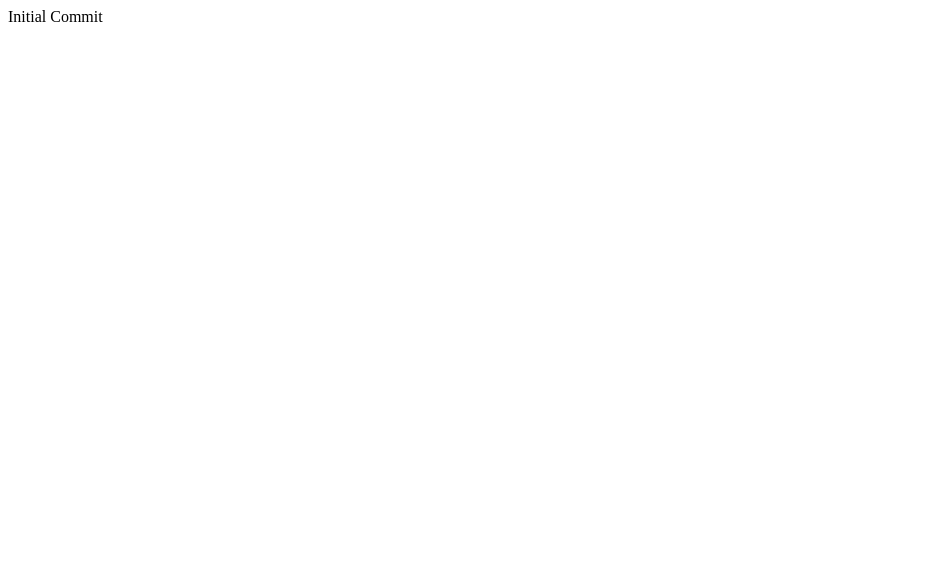
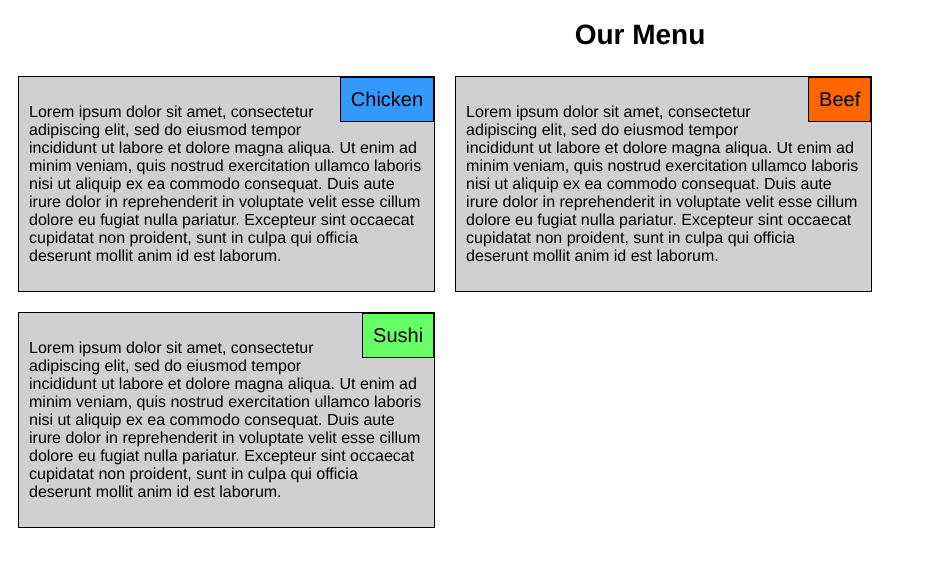
Before and after one commit to scottspencer/fullstack-course4-module2, a plain HTML site: page module2-solution/index.html in a window 1280 px wide. Shown: the whole page, without its empty margins (0-927 px from the left). Drawn offline with Linux system fonts and the light colour scheme.

Commit message:
work in progress

```diff
--- /dev/null
+++ b/module2-solution/css/styles.css
@@ -0,0 +1,68 @@
+* {
+	box-sizing: border-box;
+	font-family: Helvetica, Arial, sans-serif;
+	font-size: 16px;
+}
+
+h1 {
+	margin-bottom: 15px;
+	text-align: center;
+	font-size: 1.75em;
+}
+
+div {
+	border: 1px solid black;
+	background-color: #d0d0d0;
+	padding: 10px;
+	position: relative;
+	margin: 10px;
+}
+
+@media (min-width: 992px) {
+	.col-lg-1, .col-lg-2, .col-lg-3 {
+		float: left;
+	}
+	.col-lg-1 {
+		width: 33%;
+	}
+	.col-lg-2 {
+		width: 33%;
+	}
+	.col-lg-3 {
+		width: 33%;
+	}
+}
+
+@media (min-width: 768px) and (max-width: 991px) {
+	.col-md-1, .col-md-2, .col-md-3 {
+		float: left;
+	}
+	.col-md-1 {
+		width: 50%;
+	}
+	.col-md-2 {
+		width: 50%;
+	}
+	.col-md-3 {
+		width: 100%;
+	}
+}
+
+.section-title {
+	float: right;
+	margin-right: -10px;
+	margin-top: -10px;
+	font-size: 1.25em;
+}
+
+#section1 {
+	background-color: #3399FF;
+}
+
+#section2 {
+	background-color: #ff6600;
+}
+
+#section3 {
+	background-color: #66ff66;
+}
--- a/module2-solution/index.html
+++ b/module2-solution/index.html
@@ -1,9 +1,28 @@
 <!DOCTYPE html>
 <html>
 <head>
-	<title>Initial Commit</title>
+	<title>Assignment Solution for Module 2</title>
+	<link rel="stylesheet" type="text/css" href="css/styles.css">
 </head>
 <body>
-	Initial Commit
+	<h1>Our Menu</h1>
+	<div class="col-lg-1 col-md-1">
+		<div class="section-title" id="section1">Chicken</div>
+		<p>
+			Lorem ipsum dolor sit amet, consectetur adipiscing elit, sed do eiusmod tempor incididunt ut labore et dolore magna aliqua. Ut enim ad minim veniam, quis nostrud exercitation ullamco laboris nisi ut aliquip ex ea commodo consequat. Duis aute irure dolor in reprehenderit in voluptate velit esse cillum dolore eu fugiat nulla pariatur. Excepteur sint occaecat cupidatat non proident, sunt in culpa qui officia deserunt mollit anim id est laborum.
+		</p>
+	</div>
+	<div class="col-lg-2 col-md-2">
+		<div class="section-title" id="section2">Beef</div>
+		<p>
+			Lorem ipsum dolor sit amet, consectetur adipiscing elit, sed do eiusmod tempor incididunt ut labore et dolore magna aliqua. Ut enim ad minim veniam, quis nostrud exercitation ullamco laboris nisi ut aliquip ex ea commodo consequat. Duis aute irure dolor in reprehenderit in voluptate velit esse cillum dolore eu fugiat nulla pariatur. Excepteur sint occaecat cupidatat non proident, sunt in culpa qui officia deserunt mollit anim id est laborum.
+		</p>
+	</div>
+	<div class="col-lg-3 col-md-3">
+		<div class="section-title" id="section3">Sushi</div>
+		<p>
+			Lorem ipsum dolor sit amet, consectetur adipiscing elit, sed do eiusmod tempor incididunt ut labore et dolore magna aliqua. Ut enim ad minim veniam, quis nostrud exercitation ullamco laboris nisi ut aliquip ex ea commodo consequat. Duis aute irure dolor in reprehenderit in voluptate velit esse cillum dolore eu fugiat nulla pariatur. Excepteur sint occaecat cupidatat non proident, sunt in culpa qui officia deserunt mollit anim id est laborum.
+		</p>
+	</div>
 </body>
 </html>
```
